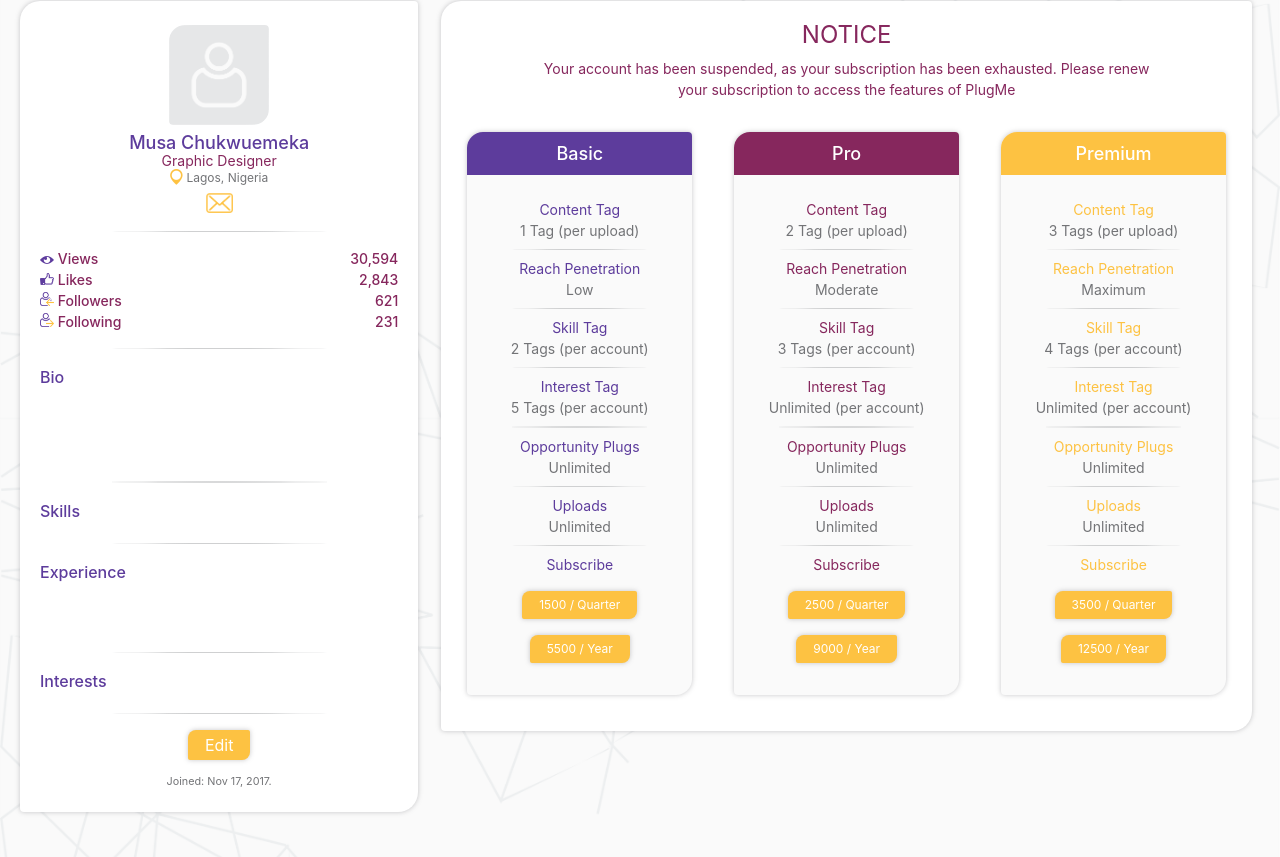
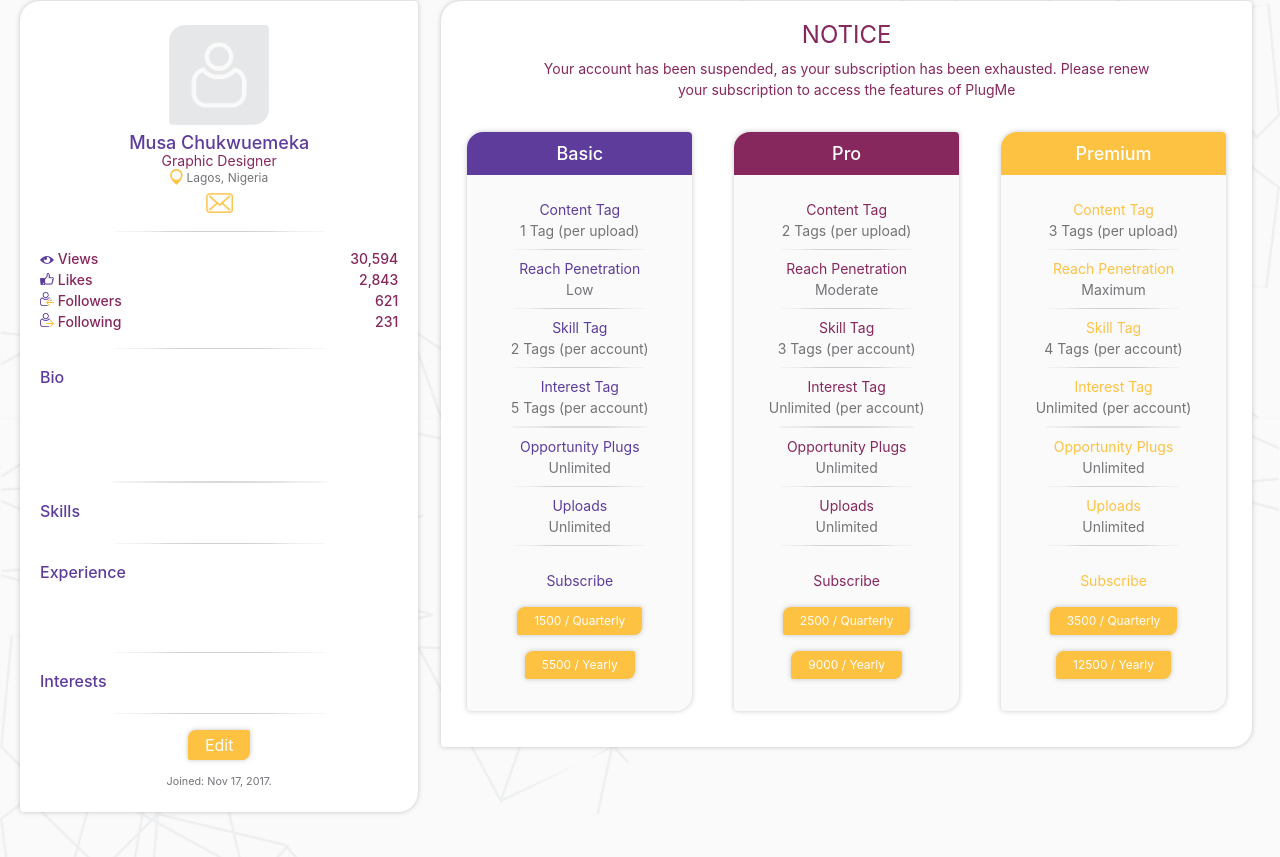
Before and after one commit to Ibidapo/PlugMe2.0, a plain HTML site: page subscription.html in a window 1280 px wide. Shown: the part 399-1256 px from the top of the page. Drawn offline with nearby package versions, Linux system fonts and the light colour scheme.

Commit message:
Minor tweaks

```diff
--- a/subscription.html
+++ b/subscription.html
@@ -339,10 +339,10 @@
                                     <div class="text-center">Unlimited</div>
                                 </div>
                                 <hr class="my-2">
-                                <div class="sub-footer pb-3">
+                                <div class="sub-footer pb-3 mt-4">
                                     <p class="s-0875 purple">Subscribe</p>
-                                    <p><a href="#" class="btn plug-btn-sm bg-yellow white">1500 / Quarter</a></p>
-                                    <p><a href="#" class="btn plug-btn-sm bg-yellow white">5500 / Year</a></p>
+                                    <p><a href="#" class="btn plug-btn-sm bg-yellow white">1500 / Quarterly</a></p>
+                                    <p><a href="#" class="btn plug-btn-sm bg-yellow white">5500 / Yearly</a></p>
                                 </div>
                             </div>
                         </div>
@@ -353,7 +353,7 @@
                                 </div>
                                 <div class="sub-body s-0875">
                                     <div class="text-center magenta">Content Tag</div>
-                                    <div class="text-center">2 Tag (per upload)</div>
+                                    <div class="text-center">2 Tags (per upload)</div>
                                     <hr class="my-2">
                                     <div class="text-center magenta">Reach Penetration</div>
                                     <div class="text-center">Moderate</div>
@@ -371,10 +371,10 @@
                                     <div class="text-center">Unlimited</div>
                                 </div>
                                 <hr class="my-2">
-                                <div class="sub-footer pb-3">
+                                <div class="sub-footer pb-3 mt-4">
                                     <p class="s-0875 magenta">Subscribe</p>
-                                    <p><a href="#" class="btn plug-btn-sm bg-yellow white">2500 / Quarter</a></p>
-                                    <p><a href="#" class="btn plug-btn-sm bg-yellow white">9000 / Year</a></p>
+                                    <p><a href="#" class="btn plug-btn-sm bg-yellow white">2500 / Quarterly</a></p>
+                                    <p><a href="#" class="btn plug-btn-sm bg-yellow white">9000 / Yearly</a></p>
                                 </div>
                             </div>
                         </div>
@@ -403,10 +403,10 @@
                                     <div class="text-center">Unlimited</div>
                                 </div>
                                 <hr class="my-2">
-                                <div class="sub-footer pb-3">
+                                <div class="sub-footer pb-3 mt-4">
                                     <p class="s-0875 link-yellow">Subscribe</p>
-                                    <p><a href="#" class="btn plug-btn-sm bg-yellow white">3500 / Quarter</a></p>
-                                    <p><a href="#" class="btn plug-btn-sm bg-yellow white">12500 / Year</a></p>
+                                    <p><a href="#" class="btn plug-btn-sm bg-yellow white">3500 / Quarterly</a></p>
+                                    <p><a href="#" class="btn plug-btn-sm bg-yellow white">12500 / Yearly</a></p>
                                 </div>
                             </div>
                         </div>
```
Also changed, not shown: index.html (+10 -10 lines).
